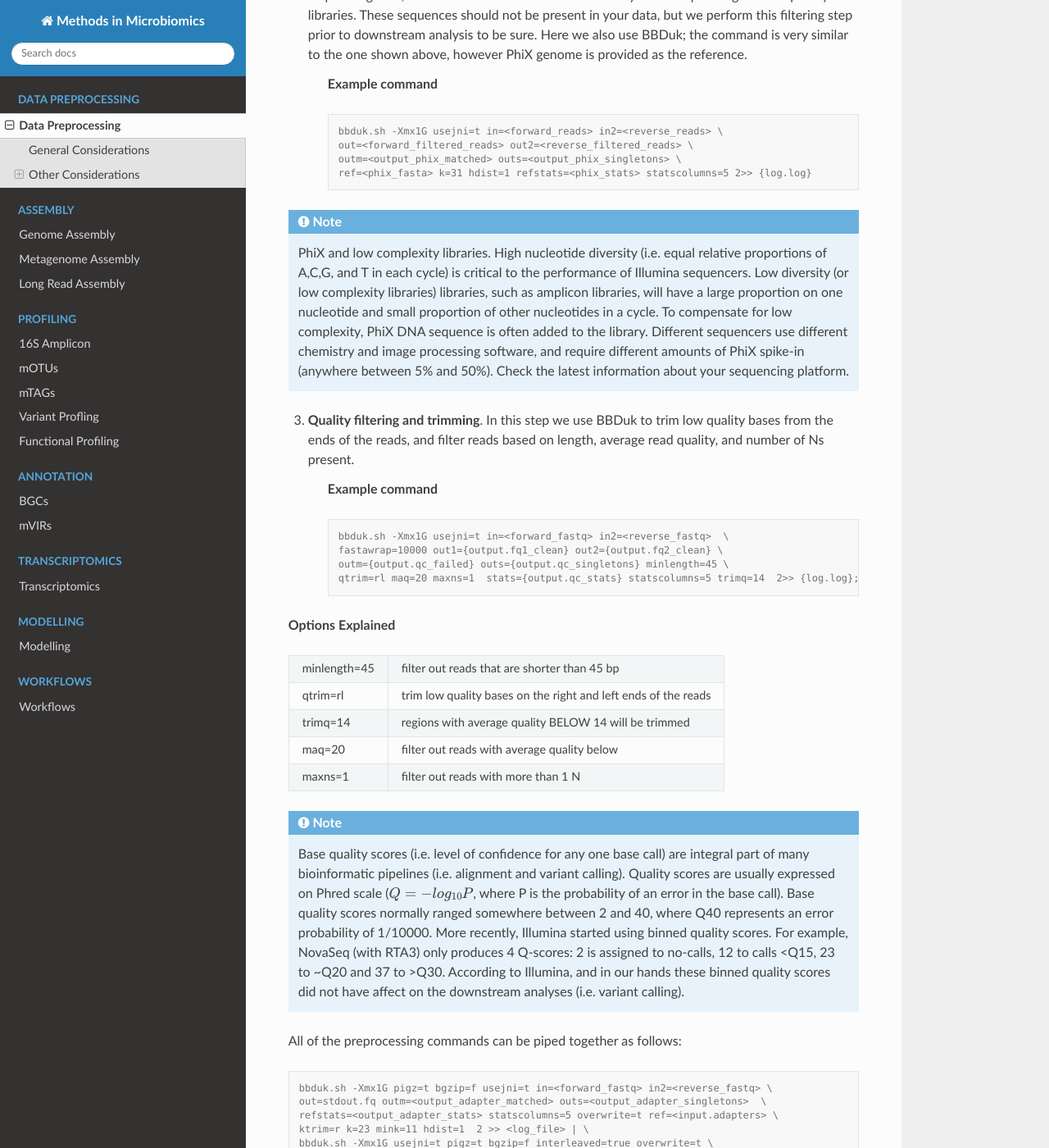
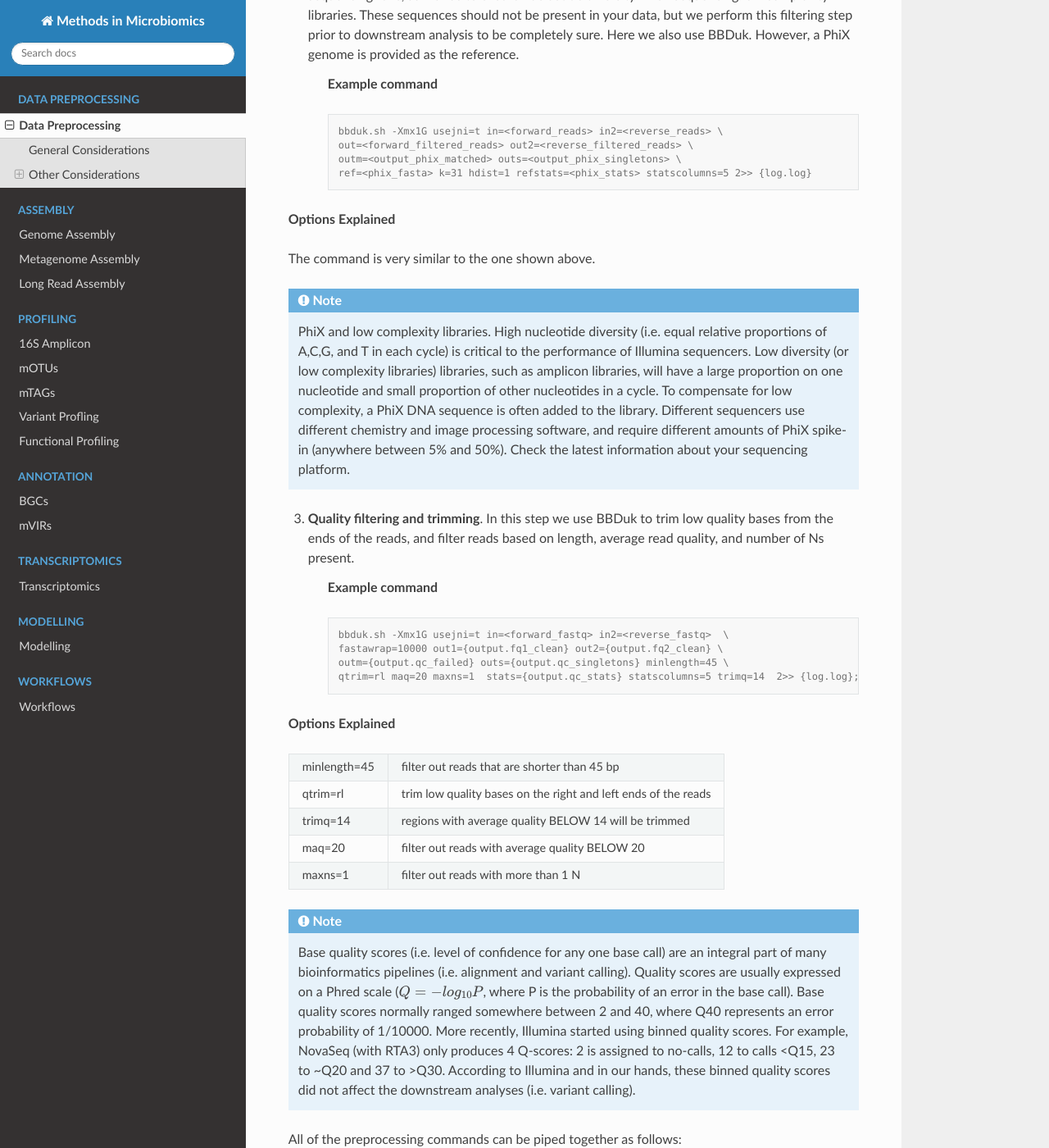
Before and after one commit to MicrobiologyETHZ/Methods_in_Microbiomics, a Sphinx documentation site: the page built from docs/preprocessing/preprocessing.rst, in a window 1280 px wide and 1400 px high, scrolled down 1473 px. Shown: the whole window at 82% size. Built offline with Sphinx 7.4.7 and the Read the Docs theme 2.0.0, drawn with Linux system fonts in a browser that asks for light colours; some of the changed text lies outside the part shown.

Commit message:
Fixed typos in preprocessing.rst

```diff
--- a/docs/preprocessing/preprocessing.rst
+++ b/docs/preprocessing/preprocessing.rst
@@ -6,16 +6,16 @@
 General Considerations
 -----------------------
 
-Data quality control is an essential first step in any bioinformatic workflow. Below we discuss recommended preprocessing steps for **short read Illumina** sequencing data. Broadly, these steps involve Illumina adapter removal, contaminant filtering and quality-trimming. Additional preprocessing steps, recommended only for specific workflows are detailed in :ref:`Other Considerations`.
+Data quality control is an essential first step in any bioinformatics workflow. Below we discuss recommended preprocessing steps for **short read Illumina** sequencing data. Broadly, these steps involve Illumina adapter removal, contaminant filtering and quality-trimming. Additional preprocessing steps, recommended only for specific workflows, are detailed in :ref:`Other Considerations`.
 
 .. important::
 
-    This applies to (standard) Illumina short read data. Long read sequencing data from other technologies, or other library preparataions from Illumina (ex. Nextera Mate Pair Reads data) will require a different preprocessing protocol.
+    This applies to (standard) Illumina short read data. Long read sequencing data from other technologies, or other library preparations from Illumina (ex. Nextera Mate Pair Reads data) will require a different preprocessing protocol.
 
 
 .. image:: ../images/Preprocessing.png
 
-1.  **Adapter Trimming**. The adapter sequences contain the sequencing primer binding site, index sequences, and sequences that allow flow-cell binding. Unless removed, these can interfere with downstream analyses. For this and other preproccessing steps, we use  `BBTools <https://jgi.doe.gov/data-and-tools/bbtools/bb-tools-user-guide/>`_, a set of tools developed by the Joint Genome Institute. Adpater trimming is perfomed using `BBDuk <https://jgi.doe.gov/data-and-tools/bbtools/bb-tools-user-guide/bbduk-guide/>`_. In this step, FASTA file with Illumina adapter sequences is specified as reference, and BBDuk will perform k-mer matching to trim the adapter sequences from the reads. The example command is shown below.
+1.  **Adapter Trimming**. The adapter sequences contain the sequencing primer binding sites, index sequences, and sequences that allow flow-cell binding. Unless removed, these can interfere with downstream analyses. For this and other preprocessing steps, we use  `BBTools <https://jgi.doe.gov/data-and-tools/bbtools/bb-tools-user-guide/>`_, a set of tools developed by the Joint Genome Institute. Adapter trimming is performed using `BBDuk <https://jgi.doe.gov/data-and-tools/bbtools/bb-tools-user-guide/bbduk-guide/>`_. In this step, a FASTA file with Illumina adapter sequences is specified as reference, and BBDuk will perform k-mer matching to trim the adapter sequences from the reads. The example command is shown below.
 
     **Example command**
         .. code-block:: console
@@ -43,7 +43,7 @@
     `Why are adapter sequences trimmed from only the 3' ends of reads? <https://emea.support.illumina.com/bulletins/2016/04/adapter-trimming-why-are-adapter-sequences-trimmed-from-only-the--ends-of-reads.html>`_
 
 
-2. **Contaminant removal**. Spike-ins (most commonly PhiX) are usually used for quality control of sequencing runs, as well as to ensure nucleotide diversity when sequencing low complexity libraries. These sequences should not be present in your data, but we perform this filtering step prior to downstream analysis to be sure. Here we also use BBDuk; the command is very similar to the one shown above, however PhiX genome is provided as the reference.
+2. **Contaminant removal**. Spike-ins (most commonly PhiX) are usually used for quality control of sequencing runs, as well as to ensure nucleotide diversity when sequencing low complexity libraries. These sequences should not be present in your data, but we perform this filtering step prior to downstream analysis to be completely sure. Here we also use BBDuk. However, a PhiX genome is provided as the reference.
 
     **Example command**
 
@@ -55,11 +55,14 @@
         ref=<phix_fasta> k=31 hdist=1 refstats=<phix_stats> statscolumns=5 2>> {log.log}
 
 
+**Options Explained**
+
+The command is very similar to the one shown above.
+
+
 .. note::
 
-    PhiX and low complexity libraries. High nucleotide diversity (i.e. equal relative proportions of A,C,G, and T in each cycle) is critical to the performance of Illumina sequencers. Low diversity (or low complexity libraries) libraries, such as amplicon libraries, will have a large proportion on one nucleotide and small proportion of other nucleotides in a cycle. To compensate for low complexity, PhiX DNA sequence is often added to the library. Different sequencers use different chemistry and image processing software, and require different amounts of PhiX spike-in (anywhere between 5% and 50%). Check the latest information about your sequencing platform.
-
-
+    PhiX and low complexity libraries. High nucleotide diversity (i.e. equal relative proportions of A,C,G, and T in each cycle) is critical to the performance of Illumina sequencers. Low diversity (or low complexity libraries) libraries, such as amplicon libraries, will have a large proportion on one nucleotide and small proportion of other nucleotides in a cycle. To compensate for low complexity, a PhiX DNA sequence is often added to the library. Different sequencers use different chemistry and image processing software, and require different amounts of PhiX spike-in (anywhere between 5% and 50%). Check the latest information about your sequencing platform.
 
 
 3. **Quality filtering and trimming**. In this step we use BBDuk to trim low quality bases from the ends of the reads, and filter reads based on length, average read quality, and number of Ns present.
@@ -79,13 +82,13 @@
 minlength=45     filter out reads that are shorter than 45 bp
 qtrim=rl         trim low quality bases on the right and left ends of the reads
 trimq=14         regions with average quality BELOW 14 will be trimmed
-maq=20           filter out reads with average quality below
+maq=20           filter out reads with average quality BELOW 20
 maxns=1          filter out reads with more than 1 N
 =============    ==========================================================
 
 .. note::
 
-    Base quality scores (i.e. level of confidence for any one base call) are integral part of many bioinformatic pipelines (i.e. alignment and variant calling). Quality scores are usually expressed on Phred scale (:math:`Q=-log_{10}P`, where P is the probability of an error in the base call). Base quality scores normally ranged somewhere between 2 and 40, where  Q40 represents an error probability of 1/10000.  More recently, Illumina started using binned quality scores. For example, NovaSeq (with RTA3) only produces 4 Q-scores: 2 is assigned to no-calls, 12 to calls <Q15, 23 to ~Q20 and 37 to >Q30. According to Illumina, and in our hands these binned quality scores did not have affect on the downstream analyses (i.e. variant calling).
+    Base quality scores (i.e. level of confidence for any one base call) are an integral part of many bioinformatics pipelines (i.e. alignment and variant calling). Quality scores are usually expressed on a Phred scale (:math:`Q=-log_{10}P`, where P is the probability of an error in the base call). Base quality scores normally ranged somewhere between 2 and 40, where  Q40 represents an error probability of 1/10000.  More recently, Illumina started using binned quality scores. For example, NovaSeq (with RTA3) only produces 4 Q-scores: 2 is assigned to no-calls, 12 to calls <Q15, 23 to ~Q20 and 37 to >Q30. According to Illumina and in our hands, these binned quality scores did not affect the downstream analyses (i.e. variant calling).
 
 
 All of the preprocessing commands can be piped together as follows:
```
